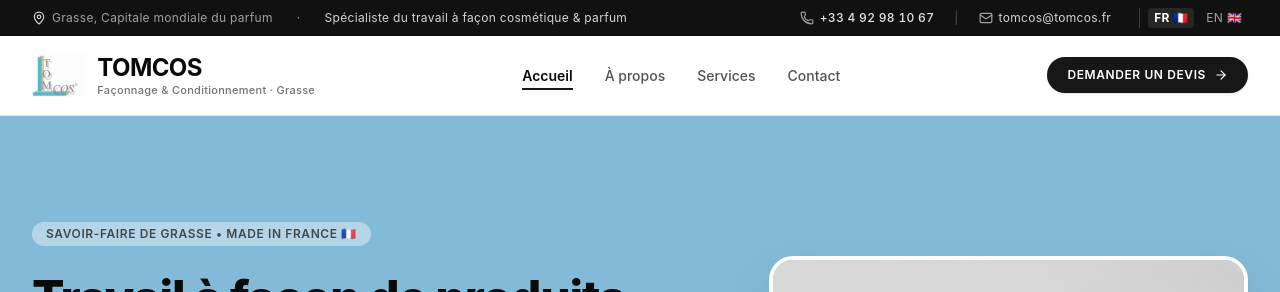
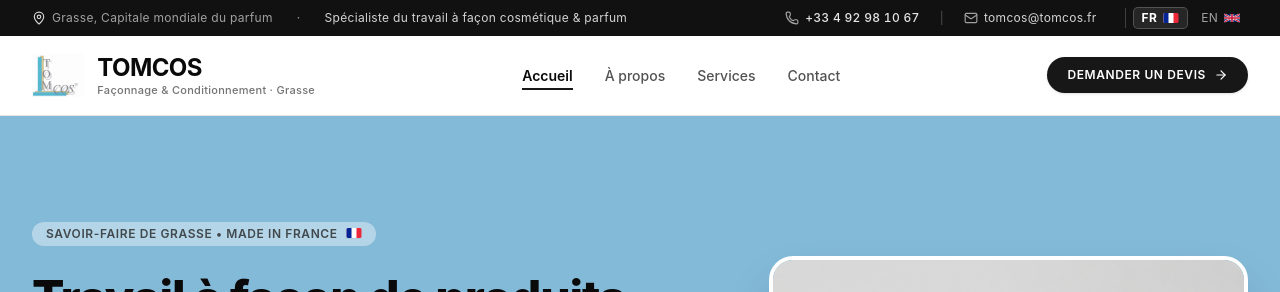
Before and after one commit to Tomcos-06130/Tomcos, a React (Vite) app: page / in a window 1280 px wide. Shown: the top 292 px of the page. Built offline with nearby package versions, Linux system fonts and the light colour scheme; a web font is replaced by a local one.

Commit message:
feat(ui): replace emoji flags with SVG components
Add custom FlagFR and FlagGB components to ensure consistent rendering across platforms and improve visual layout in the header and hero sections.

```diff
--- /dev/null
+++ b/src/components/Flags.tsx
@@ -0,0 +1,41 @@
+import React from 'react';
+
+interface FlagProps {
+  className?: string;
+}
+
+/**
+ * Drapeau français en SVG natif
+ * Garantit un affichage parfait et identique sur Windows, macOS, Linux, iOS et Android.
+ */
+export const FlagFR: React.FC<FlagProps> = ({ className = 'w-4 h-3' }) => (
+  <svg
+    viewBox="0 0 900 600"
+    className={`${className} inline-block shrink-0 rounded-[2px] shadow-2xs overflow-hidden align-middle`}
+    aria-label="Drapeau Français"
+    role="img"
+  >
+    <rect width="900" height="600" fill="#ED2939" />
+    <rect width="600" height="600" fill="#FFFFFF" />
+    <rect width="300" height="600" fill="#002395" />
+  </svg>
+);
+
+/**
+ * Drapeau britannique (Union Jack) en SVG natif
+ * Garantit un affichage parfait et identique sur tous les systèmes d'exploitation.
+ */
+export const FlagGB: React.FC<FlagProps> = ({ className = 'w-4 h-3' }) => (
+  <svg
+    viewBox="0 0 60 30"
+    className={`${className} inline-block shrink-0 rounded-[2px] shadow-2xs overflow-hidden align-middle`}
+    aria-label="Flag of the United Kingdom"
+    role="img"
+  >
+    <rect width="60" height="30" fill="#012169" />
+    <path d="M0,0 L60,30 M60,0 L0,30" stroke="#FFFFFF" strokeWidth="6" />
+    <path d="M0,0 L60,30 M60,0 L0,30" stroke="#C8102E" strokeWidth="4" />
+    <path d="M30,0 v30 M0,15 h60" stroke="#FFFFFF" strokeWidth="10" />
+    <path d="M30,0 v30 M0,15 h60" stroke="#C8102E" strokeWidth="6" />
+  </svg>
+);
--- a/src/components/Header.tsx
+++ b/src/components/Header.tsx
@@ -1,6 +1,7 @@
 import React, { useState, useEffect } from 'react';
 import { PageId, Language } from '../types';
 import { COMPANY_INFO, CONTENT } from '../data/content';
+import { FlagFR, FlagGB } from './Flags';
 import { Phone, Mail, MapPin, Menu, X, ArrowRight } from 'lucide-react';
 
 interface HeaderProps {
@@ -77,26 +78,28 @@ export const Header: React.FC<HeaderProps> = ({
               <button
                 type="button"
                 onClick={() => onToggleLang('fr')}
-                className={`text-xs px-1.5 py-0.5 rounded transition-colors ${
+                className={`inline-flex items-center gap-1.5 text-xs px-2 py-0.5 rounded transition-colors ${
                   lang === 'fr'
-                    ? 'font-bold text-white bg-neutral-800'
+                    ? 'font-bold text-white bg-neutral-800 ring-1 ring-neutral-600'
                     : 'text-neutral-400 hover:text-white'
                 }`}
                 title="Français"
               >
-                FR 🇫🇷
+                <span>FR</span>
+                <FlagFR className="w-4 h-2.5" />
               </button>
               <button
                 type="button"
                 onClick={() => onToggleLang('en')}
-                className={`text-xs px-1.5 py-0.5 rounded transition-colors ${
+                className={`inline-flex items-center gap-1.5 text-xs px-2 py-0.5 rounded transition-colors ${
                   lang === 'en'
-                    ? 'font-bold text-white bg-neutral-800'
+                    ? 'font-bold text-white bg-neutral-800 ring-1 ring-neutral-600'
                     : 'text-neutral-400 hover:text-white'
                 }`}
                 title="English"
               >
-                EN 🇬🇧
+                <span>EN</span>
+                <FlagGB className="w-4 h-2.5" />
               </button>
             </div>
           </div>
@@ -233,6 +236,36 @@ export const Header: React.FC<HeaderProps> = ({
             </button>
           </div>
 
+          <div className="pt-2 flex items-center justify-between border-t border-neutral-100">
+            <span className="text-xs text-neutral-500 font-medium">Langue / Language :</span>
+            <div className="flex items-center gap-2">
+              <button
+                type="button"
+                onClick={() => onToggleLang('fr')}
+                className={`inline-flex items-center gap-1.5 text-xs px-2.5 py-1 rounded transition-colors ${
+                  lang === 'fr'
+                    ? 'font-bold text-neutral-950 bg-neutral-100 ring-1 ring-neutral-300'
+                    : 'text-neutral-500 hover:text-neutral-900'
+                }`}
+              >
+                <span>FR</span>
+                <FlagFR className="w-4 h-2.5" />
+              </button>
+              <button
+                type="button"
+                onClick={() => onToggleLang('en')}
+                className={`inline-flex items-center gap-1.5 text-xs px-2.5 py-1 rounded transition-colors ${
+                  lang === 'en'
+                    ? 'font-bold text-neutral-950 bg-neutral-100 ring-1 ring-neutral-300'
+                    : 'text-neutral-500 hover:text-neutral-900'
+                }`}
+              >
+                <span>EN</span>
+                <FlagGB className="w-4 h-2.5" />
+              </button>
+            </div>
+          </div>
+
           <div className="pt-2">
             <button
               onClick={() => handleNav('contact')}
--- a/src/data/content.ts
+++ b/src/data/content.ts
@@ -36,7 +36,7 @@ export const CONTENT = {
       location: 'Grasse, Capitale mondiale du parfum',
     },
     hero: {
-      subtitle: 'Savoir-faire de Grasse • Made in France 🇫🇷',
+      subtitle: 'Savoir-faire de Grasse • Made in France',
       title: 'Travail à façon de produits cosmétiques et parfums',
       description: 'Basée à Grasse, la société TOMCOS offre l’excellence en matière de rigueur, qualité et rapidité pour le conditionnement et la valorisation de vos créations.',
       ctaPrimary: 'Demander un devis',
@@ -231,7 +231,7 @@ export const CONTENT = {
       location: 'Grasse, World Perfume Capital',
     },
     hero: {
-      subtitle: 'Grasse Heritage • Made in France 🇫🇷',
+      subtitle: 'Grasse Heritage • Made in France',
       title: 'Contract Manufacturing & Packaging for Cosmetics & Perfumes',
       description: 'Located in Grasse, TOMCOS delivers excellence in precision, quality, and speed for packaging and elevating your beauty and perfume lines.',
       ctaPrimary: 'Request a Quote',
--- a/src/pages/HomePage.tsx
+++ b/src/pages/HomePage.tsx
@@ -1,6 +1,7 @@
 import React from 'react';
 import { PageId, Language } from '../types';
 import { CONTENT, IMAGES, COMPANY_INFO } from '../data/content';
+import { FlagFR } from '../components/Flags';
 import { ArrowRight, CheckCircle2, ShieldCheck, Zap, Award, Phone, Mail, MapPin } from 'lucide-react';
 
 interface HomePageProps {
@@ -23,7 +24,8 @@ export const HomePage: React.FC<HomePageProps> = ({ onNavigate, lang }) => {
             {/* Left Content */}
             <div className="lg:col-span-7 space-y-6">
               <div className="inline-flex items-center gap-2 text-xs font-semibold uppercase tracking-wider text-neutral-800/80 bg-white/40 backdrop-blur-sm px-3.5 py-1 rounded-full">
-                <span>{t.hero.subtitle}</span>
+                <span>{lang === 'fr' ? 'Savoir-faire de Grasse • Made in France' : 'Grasse Heritage • Made in France'}</span>
+                <FlagFR className="w-4 h-2.5 -mt-0.5" />
               </div>
 
               <h1 className="text-3xl sm:text-4xl lg:text-5xl font-extrabold tracking-tight text-neutral-950 leading-[1.15] text-balance">
```
